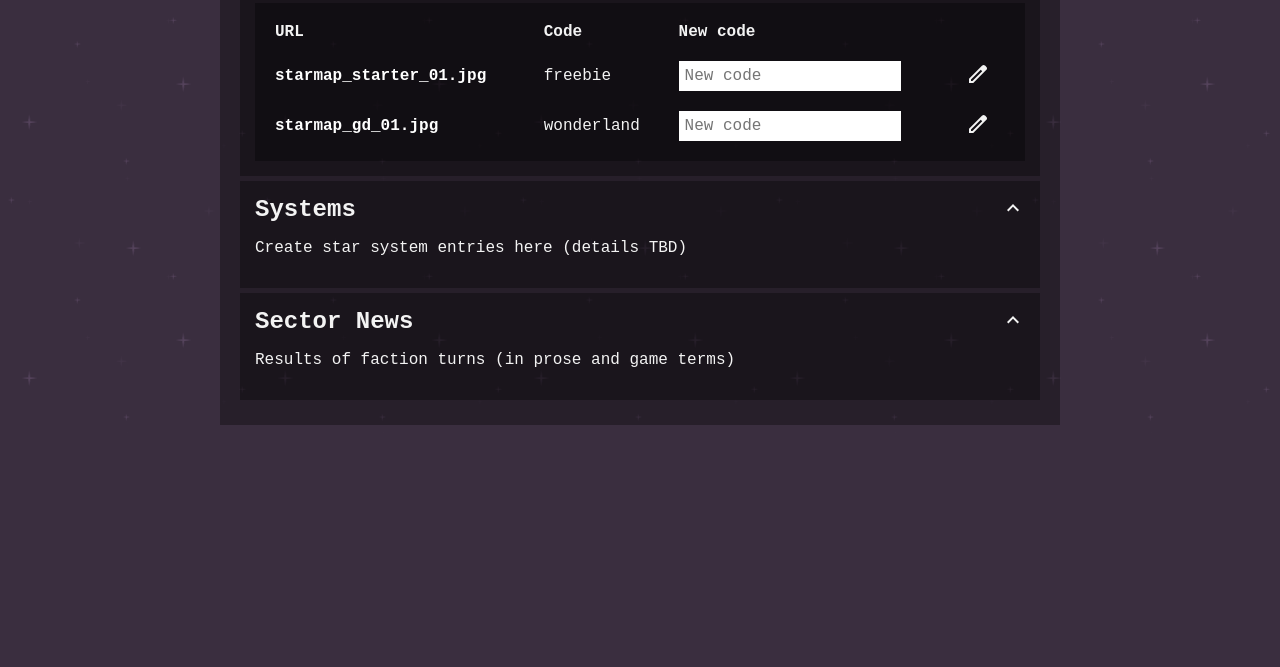
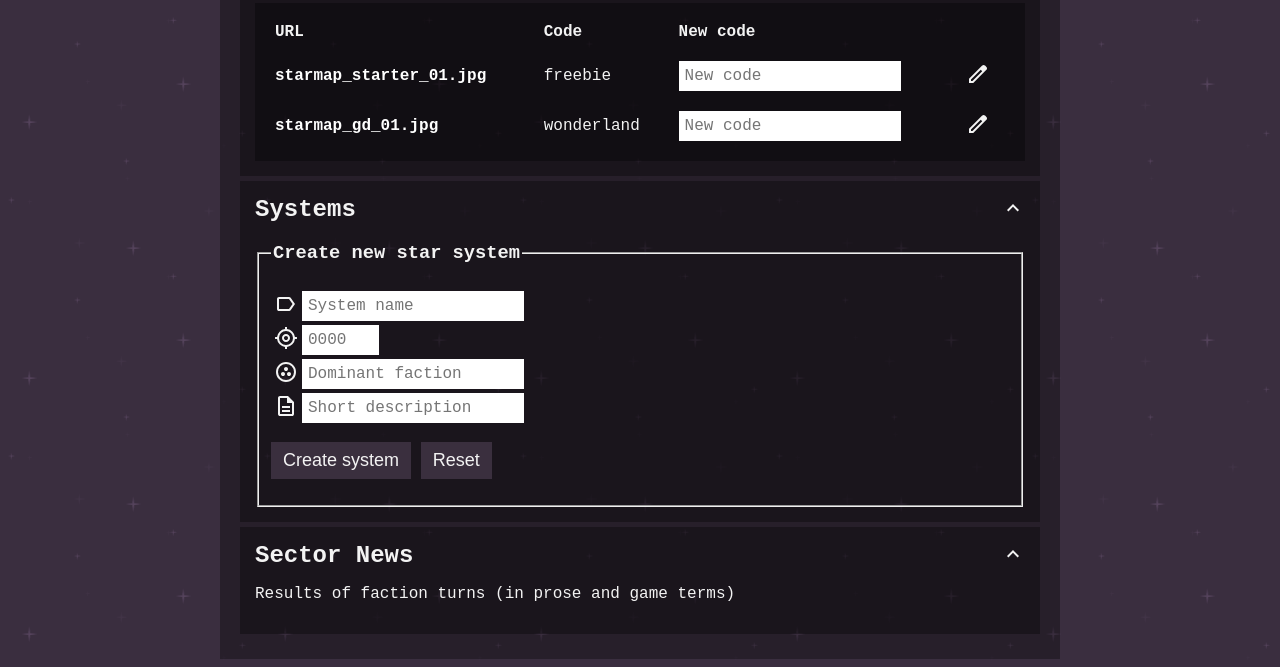
Before and after one commit to Glanten/compad, a Flask app: page /admin in a window 1280 px wide. Shown: the part 1759-2426 px from the top of the page. Before the commit the page ends 2184 px from the top, so only its background shows below. Run offline with Flask 3, Linux system fonts and the light colour scheme; a user stored in the database is signed in; data comes from the database, SQL or seed files in the repository; some libraries are stand-ins or nearby versions.

Commit message:
Initial work on creating a new system in the Admin menu. Some minor bugfixes and tweaks.

```diff
--- a/app.py
+++ b/app.py
@@ -819,3 +819,19 @@ def systemtest():
         ]
     }
     return render_template("systemtest.html", svati_data=svati_data)
+
+@app.route("/new_star_system", methods=['POST'])
+@login_required
+def new_star_system():
+    """Create new star system as JSON object and store in database"""
+
+    # testing
+    system_name = request.form.get("new_system_name")
+    system_position = request.form.get("new_system_coordinates")
+    system_faction = request.form.get("new_system_faction")
+    system_notes = request.form.get("new_system_notes")
+    system_star = request.form.get("new_system_star")
+
+    form_input = "Name: " + str(system_name) + "<br />Coordinates: "  + str(system_position) + "<br />Faction: " + str(system_faction) + "<br />Notes: " + str(system_notes) + "<br />Star: " + str(system_star)
+
+    return form_input
--- a/templates/admin.html
+++ b/templates/admin.html
@@ -283,7 +283,76 @@
             alt="expand/contract section" />
     </h2>
     <div class="collapsible" id="admin_systems">
-        <p>Create star system entries here (details TBD)</p>
+        <form action="/new_star_system" method="post">
+            <fieldset>
+                <legend>
+                    <h3>Create new star system</h3>
+                </legend>
+                <table>
+                    <tr>
+                        <td>
+                            <label for="new_system_name">
+                                <img src="static/icon-label.svg" alt="Name" />
+                            </label>
+                        </td>
+                        <td>
+                            <input autocomplete="off" name="new_system_name" id="new_system_name"
+                                placeholder="System name" type="text" />
+                        </td>
+                    </tr>
+
+                    <tr>
+                        <td>
+                            <label for="new_system_coordinates">
+                                <img src="static/icon-location.svg" alt="Coordinates" />
+                            </label>
+                        </td>
+                        <td>
+                            <input autocomplete="off" name="new_system_coordinates" id="new_system_coordinates"
+                                placeholder="0000" type="number" min="0000" max="9999" />
+                        </td>
+                    </tr>
+
+                    <tr>
+                        <td>
+                            <label for="new_system_faction">
+                                <img src="static/icon-faction.svg" alt="Faction" />
+                            </label>
+                        </td>
+                        <td>
+                            <input autocomplete="off" name="new_system_faction" id="new_system_faction"
+                                placeholder="Dominant faction" type="text" />
+                        </td>
+                    </tr>
+
+                    <tr>
+                        <td>
+                            <label for="new_system_notes">
+                                <img src="static/icon-document.svg" alt="Short description" />
+                            </label>
+                        </td>
+                        <td>
+                            <input autocomplete="off" name="new_system_notes" id="new_system_notes"
+                                placeholder="Short description" type="text" />
+                        </td>
+                    </tr>
+
+                </table>
+
+                <p>
+                    <label hidden for="new_system_button">Create new star system</label>
+                    <button type="submit" class="ui_button" id="new_system_button">
+                        Create system
+                    </button>
+
+                    <label hidden for="new_system_reset">Reset star system form</label>
+                    <button type="reset" class="warning_button" id="new_system_reset">
+                        Reset
+                    </button>
+                </p>
+            </fieldset>
+        </form>
+
     </div>
 </div>
 
--- a/templates/layout.html
+++ b/templates/layout.html
@@ -17,7 +17,7 @@
     <meta name="ROBOTS" content="NOINDEX, NOFOLLOW" />
     <meta name="revisit-after" content="7 days" />
     <meta name="Author" content="Rook Glanten">
-    <META name="keywords" lang="en" content="compad, swn, rpg">
+    <meta name="keywords" lang="en" content="compad, swn, rpg">
 </head>
 
 <body>
@@ -58,7 +58,7 @@
         </a>
         <a href="/system" id="link_system">
             System
-            <img src="{{ url_for('static', filename='icon-system.svg') }}" class="float_right" alt="system link" />
+            <img src="{{ url_for('static', filename='icon-globe.svg') }}" class="float_right" alt="system link" />
         </a>
         {% if admin == 1 %}
         <!-- only show this link if user is logged in as admin -->
--- a/templates/systemtest.html
+++ b/templates/systemtest.html
@@ -77,7 +77,11 @@
 
                         {% if key == "type" %}
                         <strong>Type</strong>: {{ body.subtype }}
+
+                        {% if body.population > 0 %}
                         <br /><strong>Population</strong>: {{ "{:,}".format(body.population) }}
+                        {% endif %}
+
                         {% endif %}
 
                         {% endfor %}
```
Also changed, not shown: static/icon-document.svg (added), static/icon-faction.svg (added), static/icon-label.svg (added), static/icon-location.svg (added), static/icon-sun.svg (added), static/icon-system.svg (deleted).
